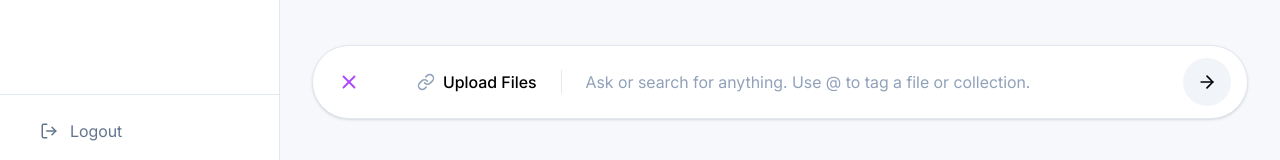
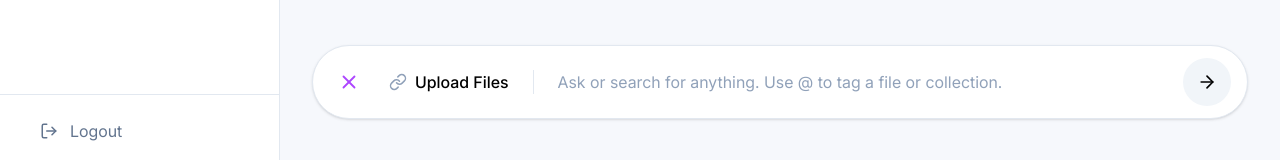
Before and after one commit to elmira-orooji/advanced-rag-system, a React (Vite) app in the folder frontend/my-rag-app/: page /home in a window 1280 px wide. Both pictures are taken after a click on the button 349 px from the left and 715 px from the top of the page. Shown: the part 633-793 px from the top of the page. Built offline with nearby package versions, Linux system fonts and the light colour scheme.

Commit message:
redesign-decrease distance between upload & plus buttons

```diff
--- a/frontend/my-rag-app/src/components/ChatInput.tsx
+++ b/frontend/my-rag-app/src/components/ChatInput.tsx
@@ -85,7 +85,7 @@ export default function ChatInput({
       className="
         flex
         items-center
-        gap-8
+        gap-1
         overflow-hidden
         ml-4
       "
```
